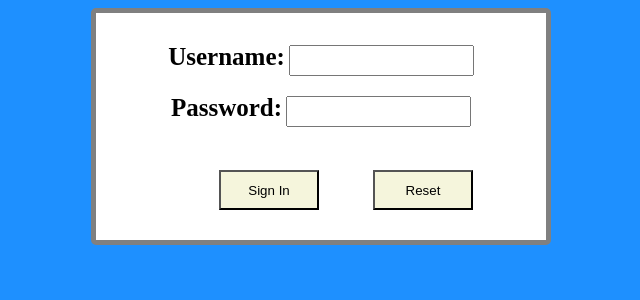
After one commit to MarsTheProgrammer/Employee-Duration-Prediction, a Flask app: page /signin in a window 1280 px wide. The commit adds this page. Shown: the top 300 px of the page, without its empty margins (319-959 px from the left). Run offline with Flask 2, Linux system fonts and the light colour scheme.

Commit message:
created sign in page

```diff
--- a/main.py
+++ b/main.py
@@ -1,6 +1,7 @@
 from flask import Flask, render_template, request
 
 app = Flask(__name__)
+
 
 # education, joiningYear, city, paymentTier, age, gender,
 #   everBenched, experienceInCurrentDomain -> leaveornot
@@ -9,7 +10,11 @@ app = Flask(__name__)
 def index():
     return render_template("profile.html")
 
-@app.route('/inputdata', methods=["GET", "POST"])
+@app.route('/signin', methods=["GET", "POST"])
+def sign_in():
+    return render_template("signin.html")
+
+@app.route('/data', methods=["GET", "POST"])
 def gfg():
     if request.method == "POST":
         first_name = request.form.get('fname')
@@ -22,9 +27,8 @@ def gfg():
         benched = request.form.get('benched')
         experience = request.form.get('exp')
 
-        return "Name: " + first_name + \
-               " Degree: " + degree + \
-               " Joined: " + year_joined + \
+        return "Degree: " + degree + \
+               " Year Joined: " + year_joined + \
                " City: " + city + \
                " Salary: " + salary + \
                " Age: " + age + \
@@ -32,7 +36,8 @@ def gfg():
                " Benched: " + benched + \
                " Experience: " + experience
 
-        return render_template("input.html")
+    return render_template("input.html")
+
 
 if __name__ == "__main__":
     app.run(debug=True)
--- /dev/null
+++ b/static/signinstyle.css
@@ -0,0 +1,42 @@
+body {
+    background-color: dodgerblue;
+    text-align: center;
+}
+
+form {
+    font-weight: bold;
+    font-size = 36px;
+    padding-top: 30px;
+    padding-bottom: 30px;
+    border-radius: 5px;
+    border: 5px solid grey;
+    width: 450px;
+    background: white;
+    margin: 0 auto;
+}
+
+#user {
+    height: 25px
+}
+
+#pass {
+    height: 25px
+}
+
+#userlabel {
+    font-size: 25px
+}
+
+#passlabel {
+    font-size: 25px
+}
+
+
+button {
+    margin-left: 50px;
+    margin-top: 25px;
+    width: 100px;
+    height: 40px;
+    background: beige;
+
+}
--- a/templates/input.html
+++ b/templates/input.html
@@ -1,9 +1,8 @@
 <!DOCTYPE html>
 <html>
-<head>
+<body background="grey">
 
-</head>
-<body>
+
 
 </body>
 </html>
--- /dev/null
+++ b/templates/signin.html
@@ -0,0 +1,23 @@
+<!DOCTYPE html>
+
+
+<html lang="en">
+
+<link rel="stylesheet" type="text/css" href="{{ url_for('static', filename='signinstyle.css') }}">
+<body>
+
+<form>
+  <label id="userlabel">Username:</label>
+  <input type="text" id="user" name="signin" required>
+  <br><br>
+  <label id="passlabel">Password:</label>
+  <input type="text" id="pass" name="signin" required>
+  <br><br>
+  <button type="submit">Sign In</button>
+
+  <button type="reset">Reset</button>
+</form>
+
+
+</body>
+</html>
```
